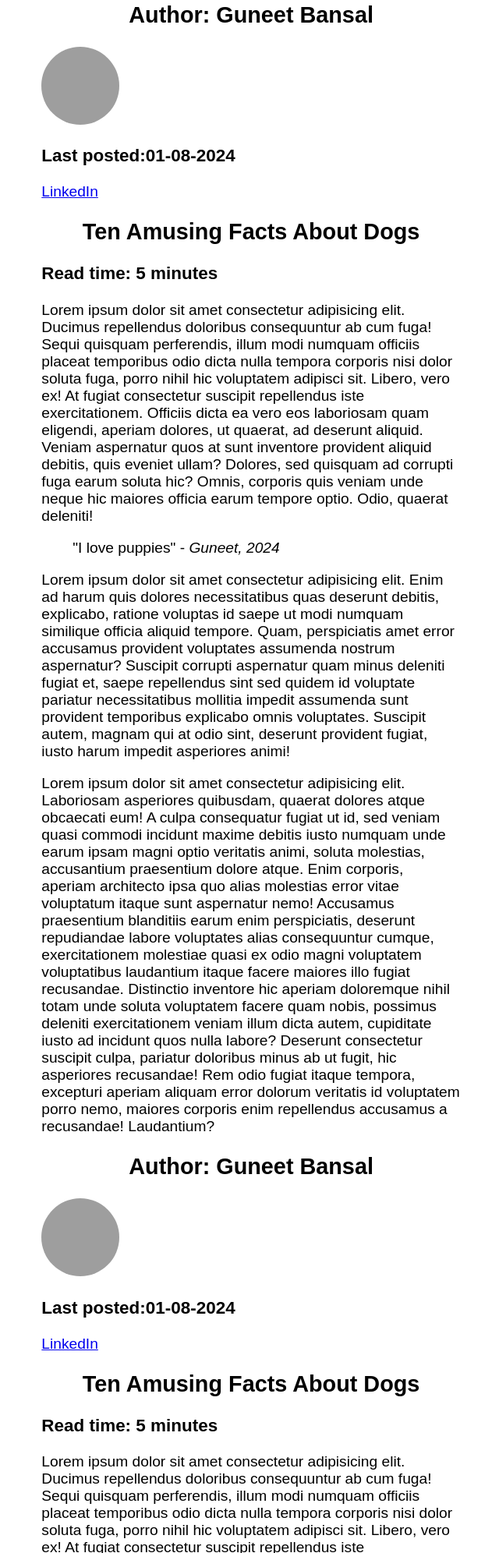
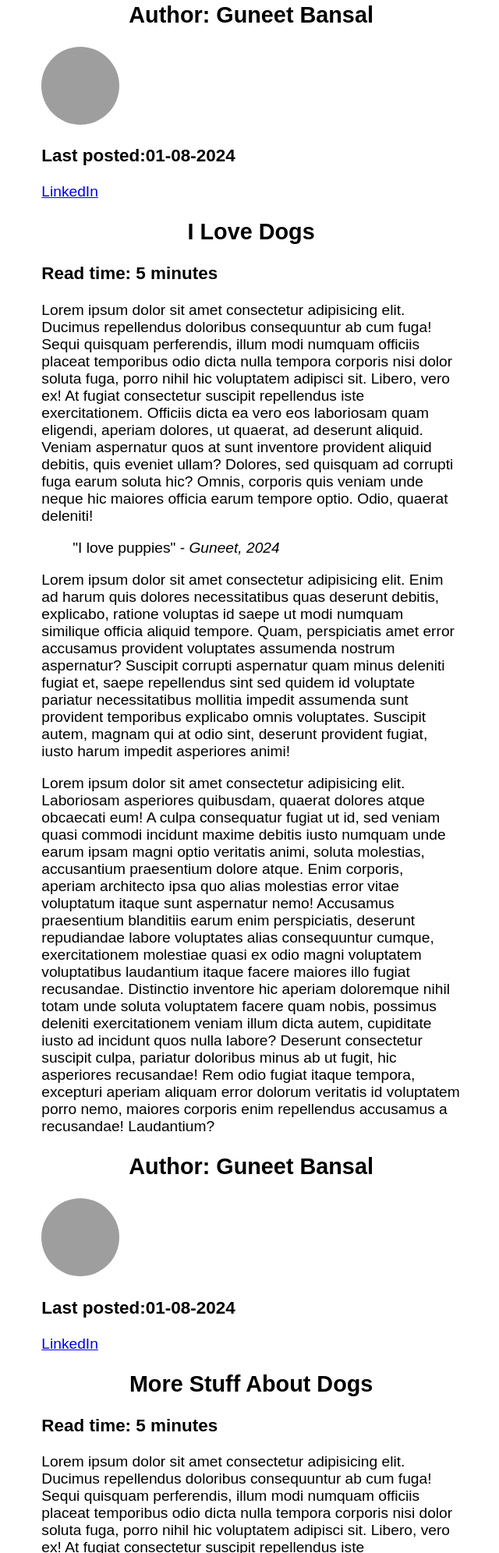
Before and after one commit to guneet0406/guneet0406.github.io, a plain HTML site: page index.html in a window 1280 px wide. Shown: the part 1316-3308 px from the top of the page at 78% size, without its empty margins (494-1134 px from the left). Drawn offline with Linux system fonts and the light colour scheme; no server answers; grey boxes are pictures that could not be loaded.

Commit message:
Update index.html

```diff
--- a/index.html
+++ b/index.html
@@ -67,7 +67,7 @@
                 </article>
                 <article>
                     <header>
-                        <h2>Ten Amusing Facts About Dogs</h2>
+                        <h2>I Love Dogs</h2>
                         <h3>Read time: 5 minutes</h3>
                     </header>
                     <main>
@@ -87,7 +87,7 @@
                 </article>
                 <article>
                     <header>
-                        <h2>Ten Amusing Facts About Dogs</h2>
+                        <h2>More Stuff About Dogs</h2>
                         <h3>Read time: 5 minutes</h3>
                     </header>
                     <main>
```
